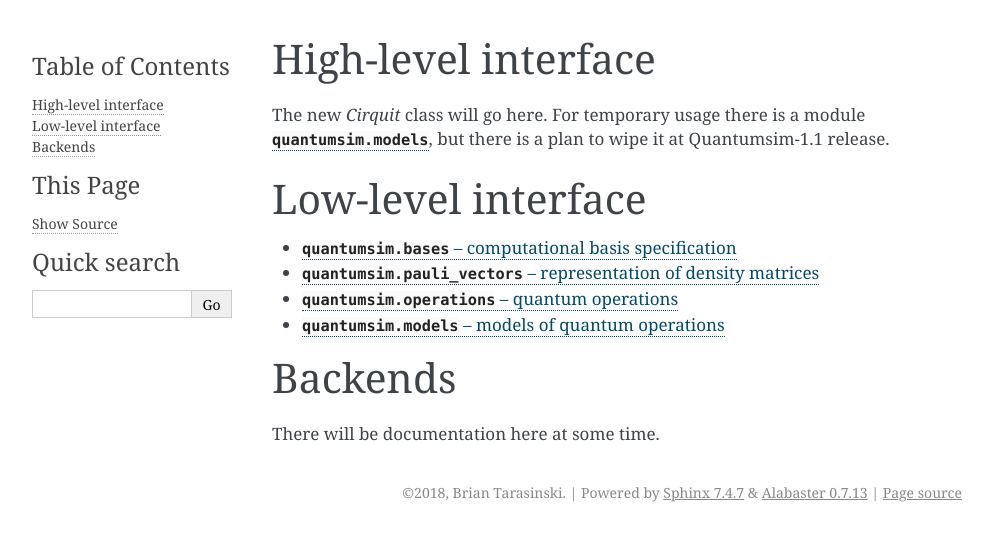
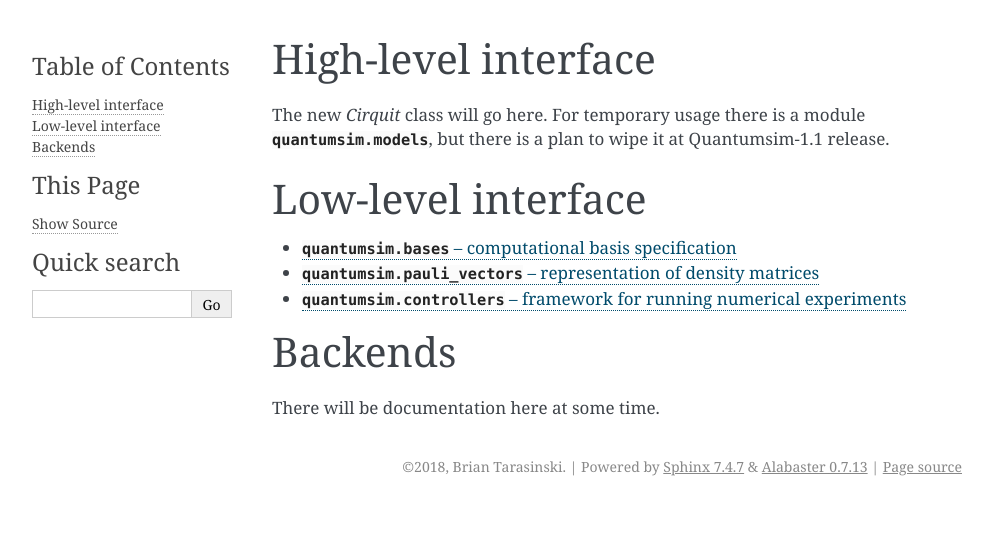
Before and after one commit to quantumsim/quantumsim, a Sphinx documentation site: the page built from doc/source/reference/index.rst, in a window 1280 px wide. Shown: the top 541 px of the page, without its empty margins (148-1141 px from the left). Built offline with Sphinx 7.4.7, drawn with Linux system fonts in a browser that asks for light colours.

Commit message:
add quanutmsim.controllers to docs and remove some old docs items

```diff
--- a/doc/source/reference/index.rst
+++ b/doc/source/reference/index.rst
@@ -14,8 +14,7 @@ Low-level interface
 
    quantumsim.bases
    quantumsim.pauli_vectors
-   quantumsim.operations
-   quantumsim.models
+   quantumsim.controllers
 
 
 Backends
--- /dev/null
+++ b/doc/source/reference/quantumsim.controllers.rst
@@ -0,0 +1,9 @@
+:mod:`quantumsim.controllers` -- framework for running numerical experiments
+============================================================================
+
+.. module:: quantumsim.controllers
+
+.. autosummary::
+   :toctree: generated/
+
+   Controller
```
Also changed, not shown: doc/source/reference/quantumsim.models.rst (deleted, +0 -16 lines), doc/source/reference/quantumsim.operations.rst (deleted, +0 -21 lines), 1 other file.
